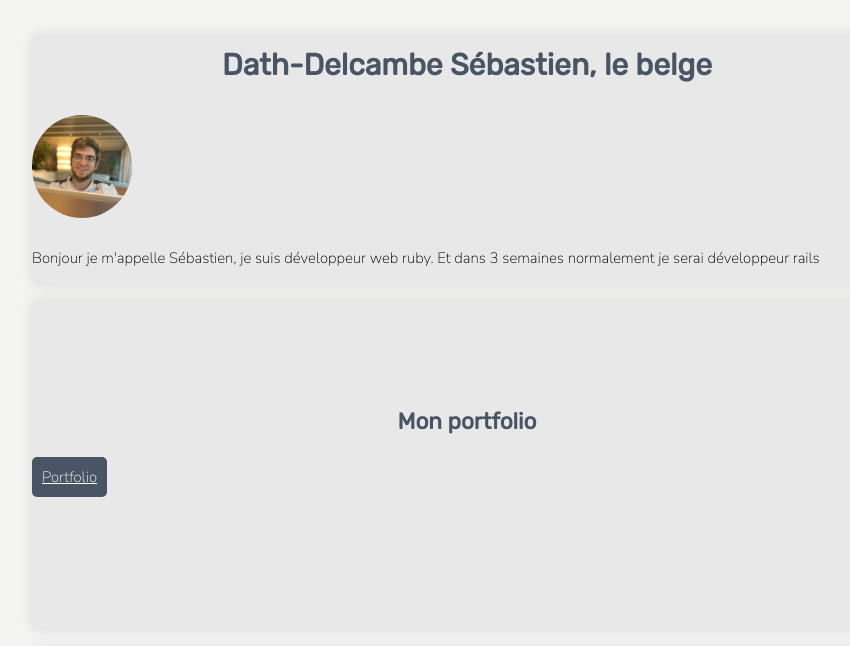
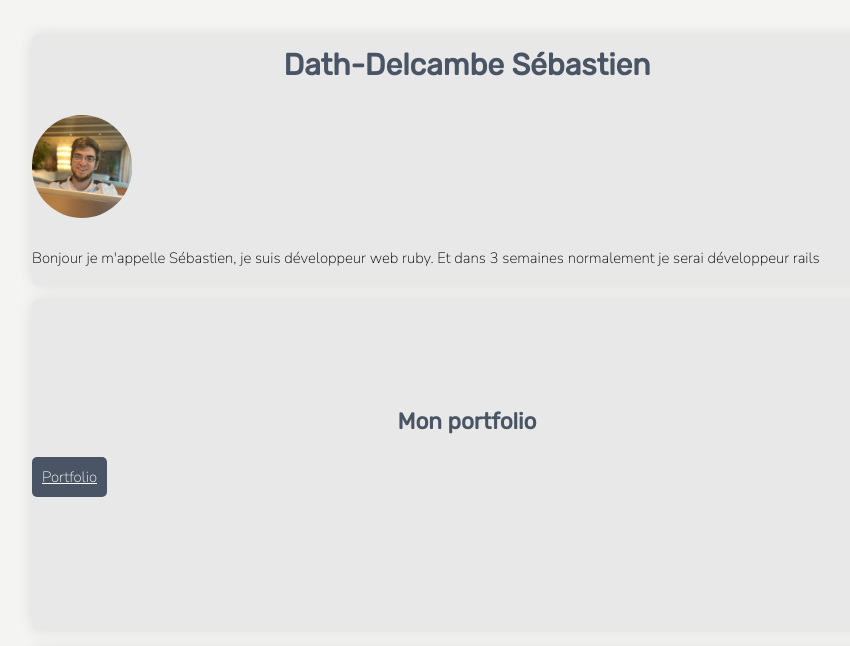
Before and after one commit to SebastienDD/profile, a plain HTML site: page index.html in a window 1280 px wide. Shown: the top 646 px of the page, without its empty margins (173-1023 px from the left). Drawn offline with Linux system fonts and the light colour scheme.

Commit message:
change done

```diff
--- a/index.html
+++ b/index.html
@@ -11,7 +11,7 @@
 <body>
 <div class="container">
   <div class="card">
-    <h1> Dath-Delcambe Sébastien, le belge</h1>
+    <h1> Dath-Delcambe Sébastien</h1>
       <img src="images/photoprofile.jpg" alt="Photo de profile">
       <p>Bonjour je m'appelle Sébastien, je suis développeur web ruby. Et dans 3 semaines normalement je serai développeur rails</p>
   </div>
```
